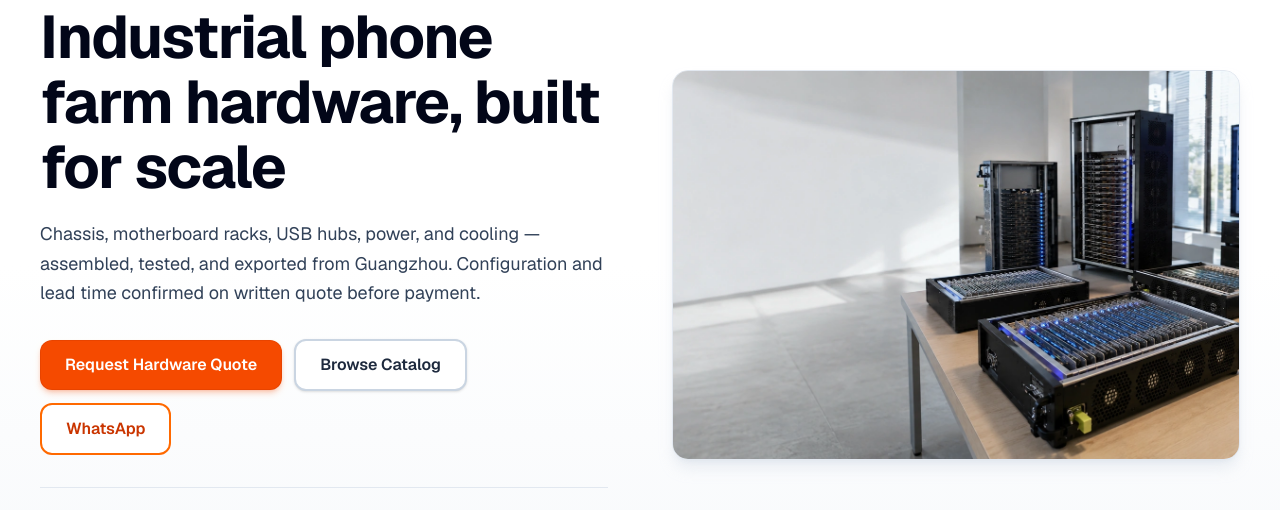
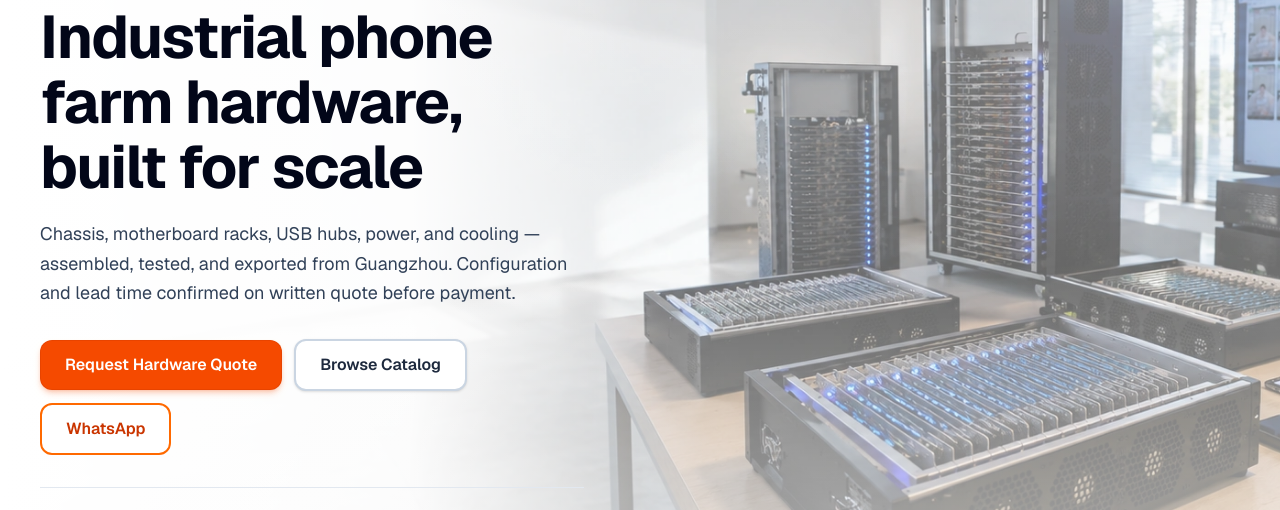
Before and after one commit to cheng19988/phonesfarmbox.com, a Next.js app: page / in a window 1280 px wide. Shown: the part 184-694 px from the top of the page. Built offline with nearby package versions, Linux system fonts and the light colour scheme; no server answers; the database is empty.

Commit message:
Homepage hero: full-bleed banner instead of small side image
Replace split-column thumbnail with viewport-wide background photo and left text overlay.

```diff
--- a/src/components/ui/page-hero.tsx
+++ b/src/components/ui/page-hero.tsx
@@ -77,13 +77,23 @@ export function PageHero({
   const isHome = size === "home";
   const isLight = theme === "light";
 
-  /* Homepage: split layout — copy left, product photo right (no floating card on full-bleed bg). */
+  /* Homepage: full-bleed banner — image spans the viewport, copy overlaid on the left. */
   if (isHome && isLight && image) {
     return (
-      <section className="border-b border-slate-200 bg-gradient-to-b from-white via-white to-slate-50/80">
-        <div className="container-wide py-10 sm:py-14 md:py-16 lg:py-20">
-          <div className="grid lg:grid-cols-2 gap-10 lg:gap-14 xl:gap-16 items-center">
-            <div className="order-2 lg:order-1">
+      <section className="relative overflow-hidden border-b border-slate-200 min-h-[520px] sm:min-h-[600px] md:min-h-[72vh] lg:min-h-[78vh]">
+        <HeroImage
+          src={image}
+          alt={imageAlt}
+          fill
+          className="object-cover object-[62%_center]"
+          priority
+          sizes="100vw"
+        />
+        <div className="absolute inset-0 bg-gradient-to-r from-white from-0% via-white/95 via-32% to-white/40 to-50% to-transparent" />
+        <div className="absolute inset-0 bg-gradient-to-t from-white/50 via-transparent to-white/15" />
+
+        <div className="relative container-wide flex flex-col justify-center min-h-[520px] sm:min-h-[600px] md:min-h-[72vh] lg:min-h-[78vh] py-12 md:py-16 lg:py-20">
+          <div className="max-w-xl lg:max-w-[34rem]">
             <HeroCopy
               eyebrow={eyebrow}
               title={title}
@@ -93,18 +103,6 @@ export function PageHero({
             >
               {children}
             </HeroCopy>
-            </div>
-            <div className="order-1 lg:order-2 relative aspect-[16/10] sm:aspect-[5/3] lg:aspect-[4/3] xl:aspect-[16/11] rounded-2xl overflow-hidden border border-slate-200 bg-slate-100 shadow-lg shadow-slate-300/40">
-              <HeroImage
-                src={image}
-                alt={imageAlt}
-                fill
-                className="object-cover object-center lg:object-[68%_center]"
-                priority
-                sizes="(max-width: 1024px) 100vw, 640px"
-              />
-              <div className="pointer-events-none absolute inset-0 bg-gradient-to-t from-slate-900/10 via-transparent to-transparent lg:hidden" />
-            </div>
           </div>
         </div>
       </section>
```
Lines whose indentation alone changed are shown as unchanged.
